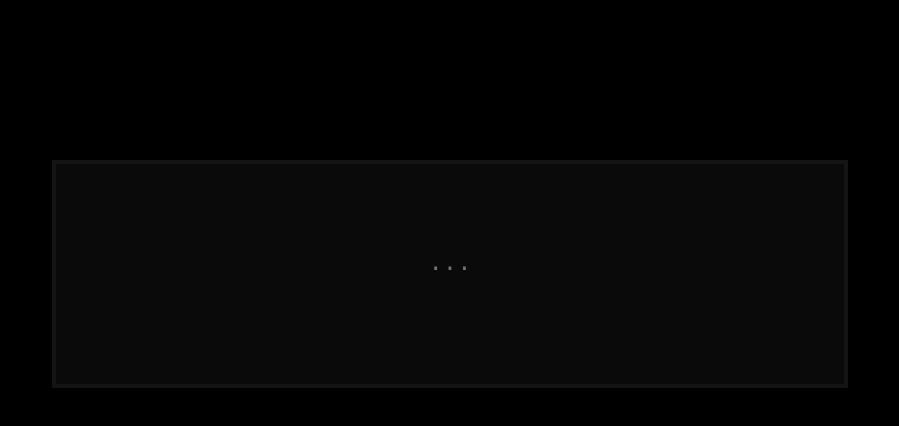
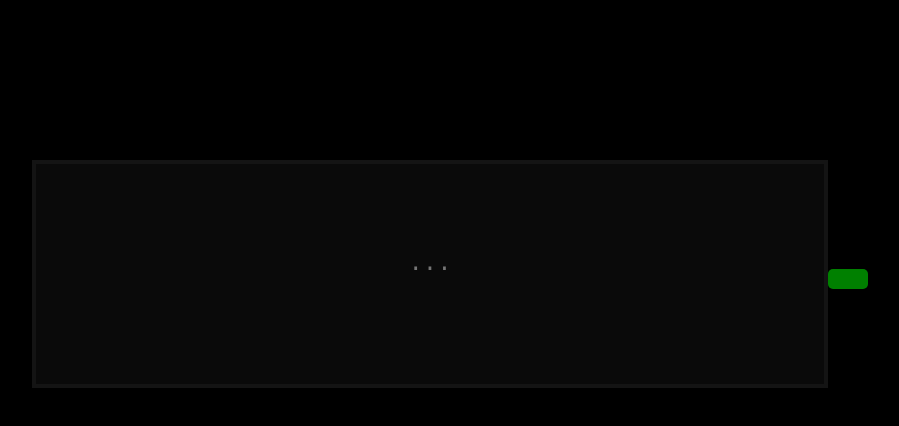
Before and after one commit to CuriousDog69/NewLang, a plain HTML site: page index.html in a window 1280 px wide. Shown: the whole page, without its empty margins (190-1089 px from the left). Drawn offline with Linux system fonts and the light colour scheme.

Commit message:
Update index.html
testing a copy button script thingy

```diff
--- a/index.html
+++ b/index.html
@@ -4,16 +4,29 @@
     <meta charset="UTF-8" />
     <title>Translator for Kevin Boomerang</title>
     <link rel="stylesheet" href="styles.css" />
+    <style>
+        .green-button {
+            background-color: green;
+            color: white;
+            border: none;
+            padding: 10px 20px;
+            margin-top: 10px;
+            cursor: pointer;
+            border-radius: 5px;
+        }
+    </style>
 </head>
 <body>
 <div class="container">
     <!-- Input Panel -->
     <div class="input-panel">
-      <textarea
-              id="inputField"
-              class="input-field"
-              placeholder="..."
-      ></textarea>
+        <textarea
+            id="inputField"
+            class="input-field"
+            placeholder="..."
+        ></textarea>
+        <!-- Blank Green Button -->
+        <button id="greenButton" class="green-button"></button>
     </div>
 
     <!-- Bottom Panel -->
```
